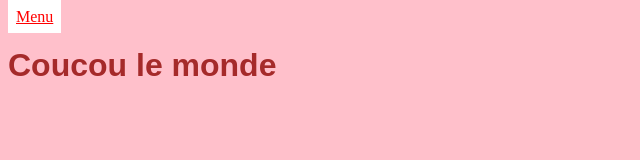
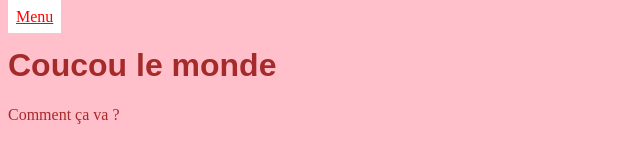
Before and after one commit to nicolasvauche/projet_fsd50b, a plain HTML site: page index.html in a window 1280 px wide. Shown: the full height of the page, 0-640 px from the left. Drawn offline with Linux system fonts and the light colour scheme.

Commit message:
Ajout d'un paragraphe sur la page d'accueil

```diff
--- a/index.html
+++ b/index.html
@@ -28,5 +28,6 @@
     </header>
 
     <h1>Coucou le monde</h1>
+    <p>Comment ça va ?</p>
   </body>
 </html>
```
